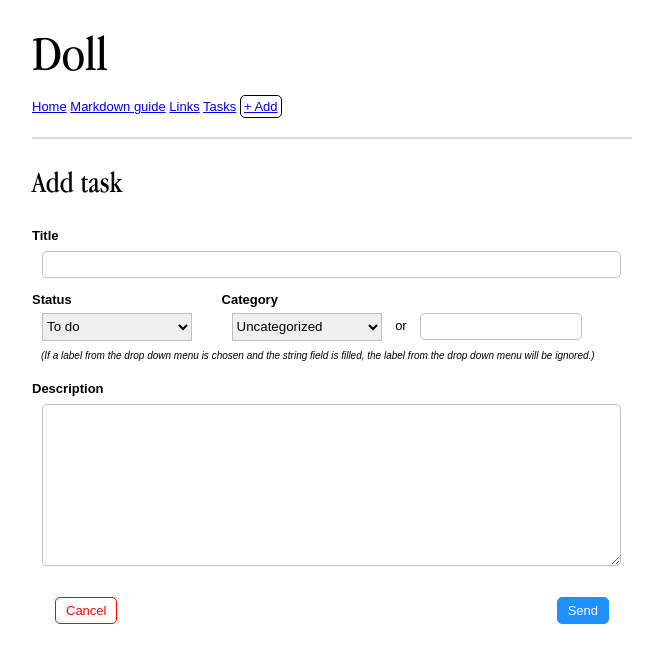
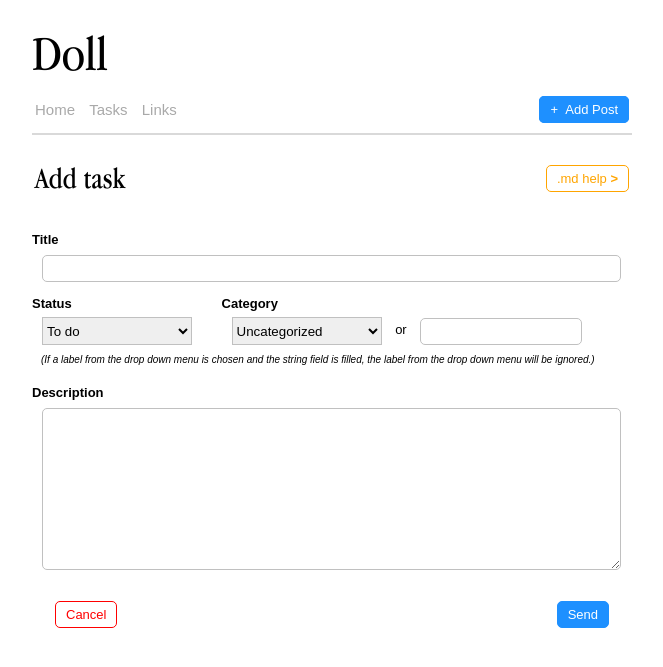
Before and after one commit to Starstaub/doll, a Flask app: page /task_add in a window 1280 px wide. Shown: the top 667 px of the page, without its empty margins (308-971 px from the left). Run offline with Flask 2, Linux system fonts and the light colour scheme; data that the repository does not hold is empty.

Commit message:
Working on navigation bar

```diff
--- a/app/static/css/style.css
+++ b/app/static/css/style.css
@@ -98,14 +98,12 @@ hr
 .errors {
     margin: 5px 10px;
     width: 94.5%;
-    background-color: PapayaWhip;
-    color: DarkSalmon;
-    border: 1px solid DarkSalmon;
+    color: orange;
+    border: 1px solid orange;
 }
 
 .flash_messages {
     width: 98%;
-    background-color: FloralWhite;
     color: YellowGreen;
     border: 1px solid YellowGreen;
 }
@@ -118,7 +116,7 @@ hr
 
 
 
-.button_send, .button_delete, .button_search {
+.button_send, .button_delete, .button_search, .button_md {
     color: white;
     border: 1px solid DodgerBlue;
     border-radius: 5px;
@@ -161,8 +159,16 @@ hr
     background-color: DodgerBlue;
 }
 
+.button_md {
+    color: orange;
+    background-color: white;
+    border-color: orange;
+}
 
-
+.button_md:hover {
+    color: white;
+    background-color: orange;
+}
 
 
 
@@ -206,7 +212,7 @@ hr
     background-color: DodgerBlue;
 }
 
-.page_button {
+.page_button, .md_round_button {
     height: 18px;
     width: 18px;
     text-align: center;
--- a/app/templates/base.html
+++ b/app/templates/base.html
@@ -17,14 +17,19 @@
     </head>
 
     <body>
-        <div>
-            <h1>Doll</h1>
-            <a href="{{ url_for('index') }}">Home</a>
-            <a href="{{ url_for('markdown_guide') }}">Markdown guide</a>
-            <a href="{{ url_for('links') }}">Links</a>
-            <a href="{{ url_for('tasks') }}">Tasks</a>
-            <a href="{{ url_for('post_add') }}" style="border: 1px solid black; padding: 3px; border-radius: 5px;">+ Add</a>
-        </div>
+        <h1>Doll</h1>
+        <table width="100%" style="margin-bottom: -10px;">
+            <tr>
+                <td style="font-size: 15px;">
+                    <a href="{{ url_for('index') }}" style="margin-right: 5px; text-decoration: none; color: DarkGray;">Home</a>
+                    <a href="{{ url_for('tasks') }}" style="margin-right: 5px; margin-left: 5px; text-decoration: none; color: DarkGray;">Tasks</a>
+                    <a href="{{ url_for('links') }}" style="margin-left: 5px; text-decoration: none; color: DarkGray;">Links</a>
+                </td>
+                <td style="text-align: right">
+                    <a href="{{ url_for('post_add') }}" class="button_send">+ &nbsp;Add Post</a>
+                </td>
+            </tr>
+        </table>
         <hr>
         {% block content %}{% endblock %}
     </body>
--- a/app/templates/task_add.html
+++ b/app/templates/task_add.html
@@ -2,7 +2,14 @@
 
 {% block content %}
 
-<h2 style="line-height: 37px">Add task</h2>
+<table width="100%">
+    <tr>
+        <td><h2>{{ title }}</h2></td>
+        <td style="text-align: right">
+            <a href="{{ url_for('markdown_guide') }}" target="_blank" class="button_md">.md help <strong>></strong></a>
+        </td>
+    </tr>
+</table>
 
 {% include '_messages.html' %}
 
@@ -18,7 +25,7 @@
         {% if form.title.errors%}
             <ul class="errors">
                 {% for error in form.title.errors %}
-                    <li>{{ error }}</li>
+                    <li><strong>Title: </strong>{{ error }}</li>
                 {% endfor %}
             </ul>
         {% endif %}
@@ -43,6 +50,13 @@
             </tr>
         </table>
 
+        {% if form.add_category.errors%}
+            <ul class="errors">
+                {% for error in form.add_category.errors %}
+                    <li><strong>Category:</strong> {{ error }}</li>
+                {% endfor %}
+            </ul>
+        {% endif %}
 
         <p class="form_label">
             {{ form.description.label }}
--- a/app/templates/tasks.html
+++ b/app/templates/tasks.html
@@ -6,7 +6,7 @@
         <tr>
             <td><h2>{{ title }}</h2></td>
             <td style="text-align: right">
-                <a href="{{ url_for('task_add') }}" class="button_send"><strong>+</strong> Add Task</a>
+                <a href="{{ url_for('task_add') }}" class="button_send">+ &nbsp;Add Task</a>
             </td>
         </tr>
     </table>
```
